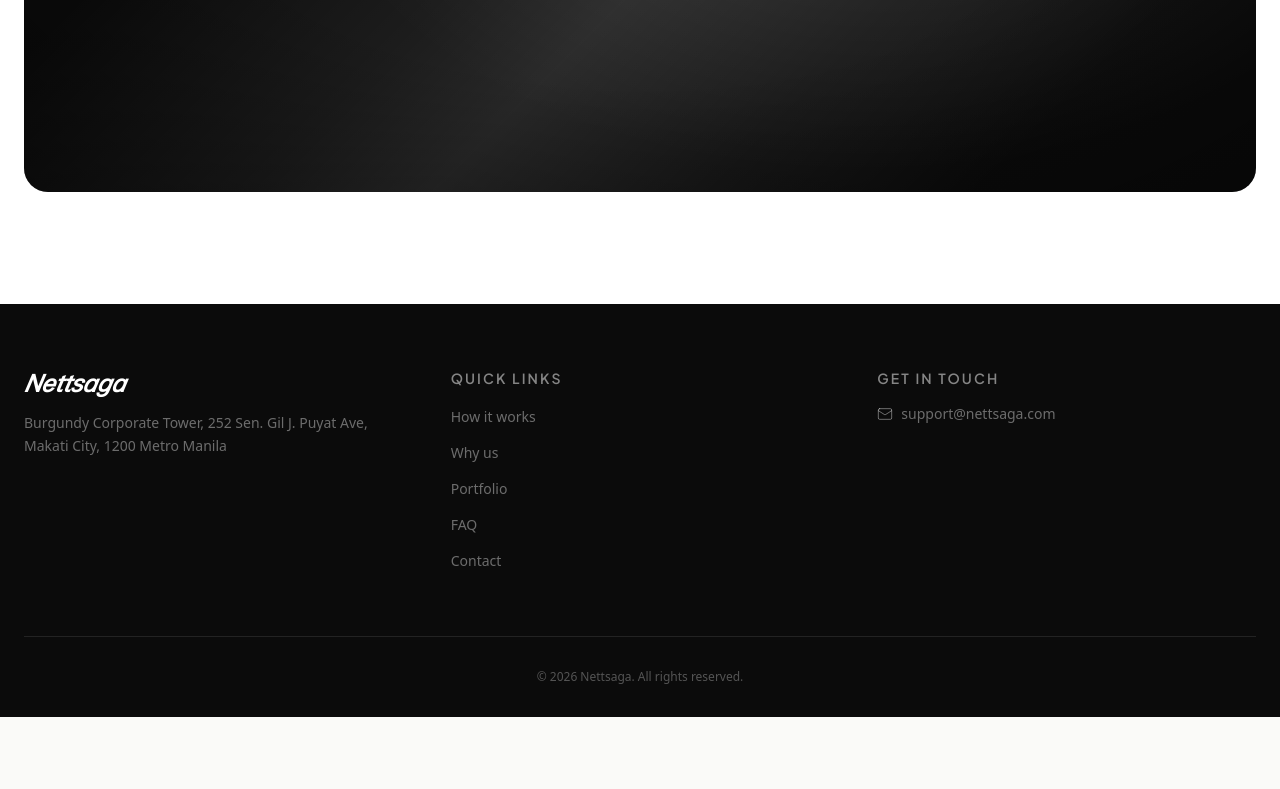
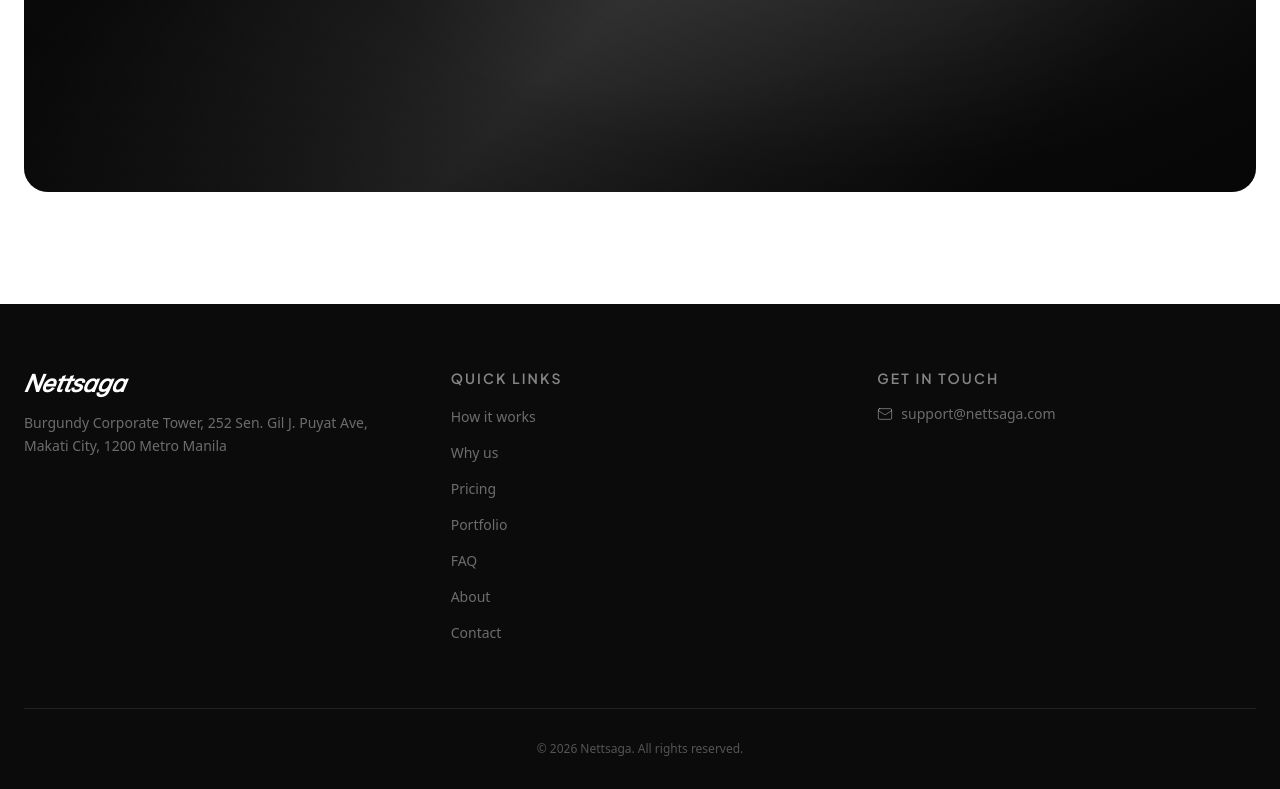
Before and after one commit to rjvillar/nettsaga-ph, a Next.js app: page / in a window 1280 px wide. Shown: the part 7435-8224 px from the top of the page. Before the commit the page ends 8152 px from the top, so only its background shows below. Built offline with nearby package versions, Linux system fonts and the light colour scheme; no server answers.

Commit message:
fix footer

```diff
--- a/components/Footer.tsx
+++ b/components/Footer.tsx
@@ -4,10 +4,12 @@ import { Mail } from "lucide-react";
 import { useTranslation } from "@/lib/i18n/context";
 
 const linkHrefs = [
-  "#how-it-works",
-  "#local-edge",
-  "#portfolio",
-  "#faq",
+  "/#how-it-works",
+  "/#local-edge",
+  "/pricing",
+  "/#portfolio",
+  "/#faq",
+  "/about",
   "/contact",
 ];
 
--- a/lib/i18n/en.ts
+++ b/lib/i18n/en.ts
@@ -228,7 +228,7 @@ const en: Dictionary = {
     quickLinks: "Quick links",
     getInTouch: "Get in touch",
     copyright: "\u00a9 {year} Nettsaga. All rights reserved.",
-    links: ["How it works", "Why us", "Portfolio", "FAQ", "Contact"],
+    links: ["How it works", "Why us", "Pricing", "Portfolio", "FAQ", "About", "Contact"],
   },
   contact: {
     title: "Get in touch",
--- a/lib/i18n/fil.ts
+++ b/lib/i18n/fil.ts
@@ -237,7 +237,7 @@ const fil: Dictionary = {
     quickLinks: "Mabilisang links",
     getInTouch: "Makipag-ugnayan",
     copyright: "\u00a9 {year} Nettsaga. Lahat ng karapatan ay nakalaan.",
-    links: ["Paano gumagana", "Bakit kami", "Portfolio", "FAQ", "Makipag-ugnayan"],
+    links: ["Paano gumagana", "Bakit kami", "Presyo", "Portfolio", "FAQ", "Tungkol sa amin", "Makipag-ugnayan"],
   },
   contact: {
     title: "Makipag-ugnayan",
```
